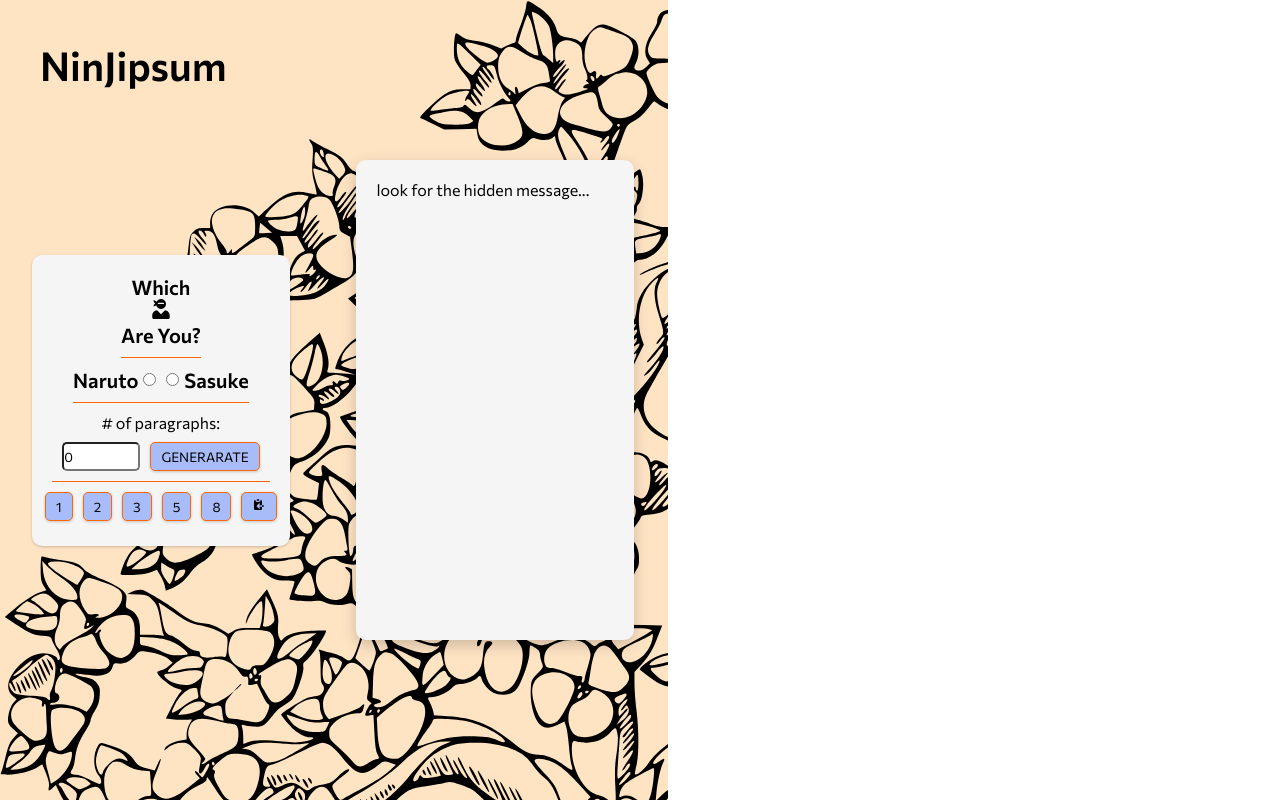
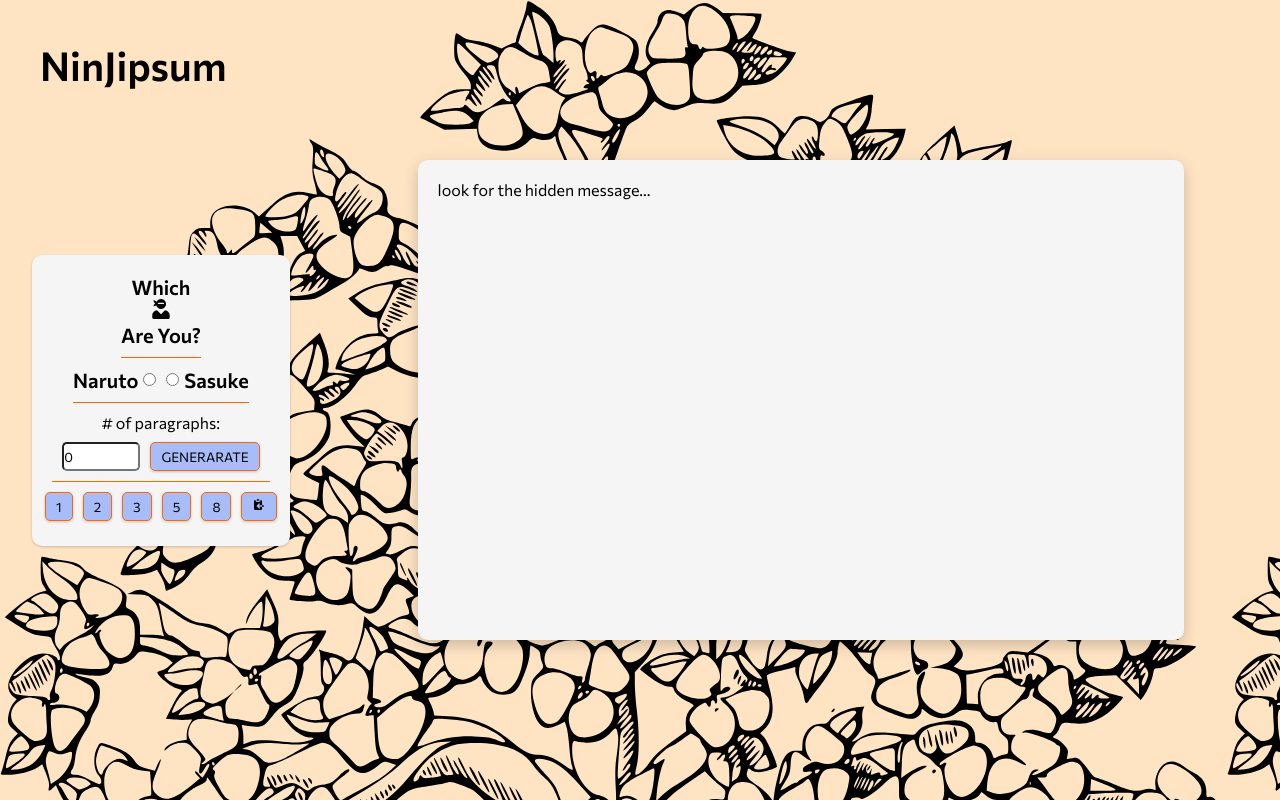
Before and after one commit to 0sorojo/ninjipsum, a React (Create React App) app: page / in a window 1280 px wide. Built offline with nearby package versions, Linux system fonts and the light colour scheme.

Commit message:
fixed media query

```diff
--- a/src/index.css
+++ b/src/index.css
@@ -142,6 +142,7 @@
 
 @media only screen and (min-width: 768px) {
   .main-section {
+    position: unset;
     flex-wrap: nowrap;
   }
 
```
